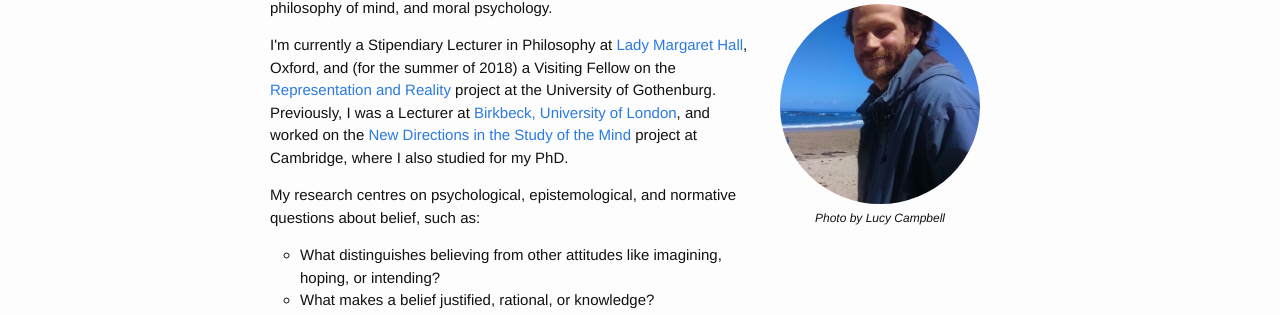
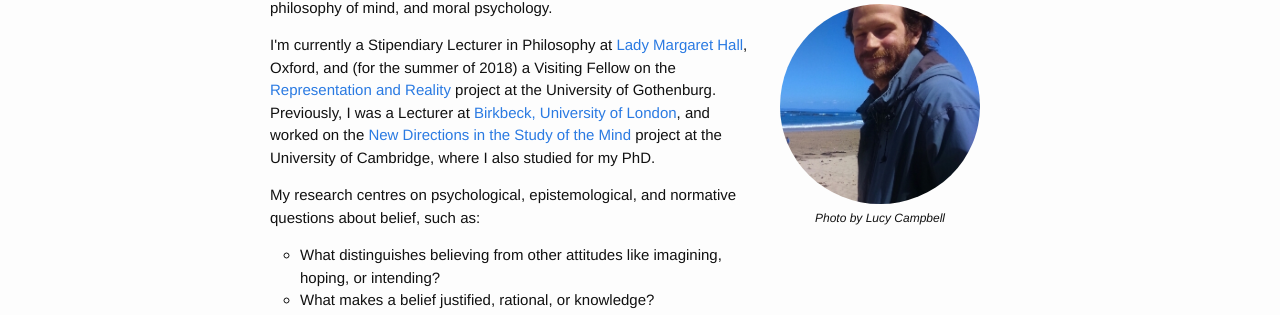
Before and after one commit to alexandergreenberg/alexandergreenberg.github.io, a Jekyll site: the page built from index.html, in a window 1280 px wide. Shown: the part 118-433 px from the top of the page. Built offline with Jekyll 4.4.1, drawn with Linux system fonts in a browser that asks for light colours; some web fonts are replaced.

Commit message:
Update index.html

```diff
--- a/index.html
+++ b/index.html
@@ -9,7 +9,7 @@ layout: default
     <p class="photo-credit"><em>Photo by Lucy Campbell</em></p>
   </div>
     <p class="paragraph">I am a philosopher. I work on the intersection of epistemology, philosophy of mind, and moral psychology.</p>
-  <p class="paragraph">I'm currently a Stipendiary Lecturer in Philosophy at <a href="http://www.lmh.ox.ac.uk">Lady Margaret Hall</a>, Oxford, and (for the summer of 2018) a Visiting Fellow on the <a href="https://representationandreality.gu.se" target="_blank">Representation and Reality</a> project at the University of Gothenburg. Previously, I was a Lecturer at <a href="http://www.bbk.ac.uk/philosophy/">Birkbeck, University of London</a>, and worked on the <a href="http://www.newdirectionsproject.com" target="_blank">New Directions in the Study of the Mind</a> project at Cambridge, where I also studied for my PhD.</p>
+  <p class="paragraph">I'm currently a Stipendiary Lecturer in Philosophy at <a href="http://www.lmh.ox.ac.uk">Lady Margaret Hall</a>, Oxford, and (for the summer of 2018) a Visiting Fellow on the <a href="https://representationandreality.gu.se" target="_blank">Representation and Reality</a> project at the University of Gothenburg. Previously, I was a Lecturer at <a href="http://www.bbk.ac.uk/philosophy/">Birkbeck, University of London</a>, and worked on the <a href="http://www.newdirectionsproject.com" target="_blank">New Directions in the Study of the Mind</a> project at the University of Cambridge, where I also studied for my PhD.</p>
   <p class="paragraph">My research centres on psychological, epistemological, and normative questions about belief, such as:</p>
       <ul class="questions-list">
         <li>What distinguishes believing from other attitudes like imagining, hoping, or intending?</li>
```
